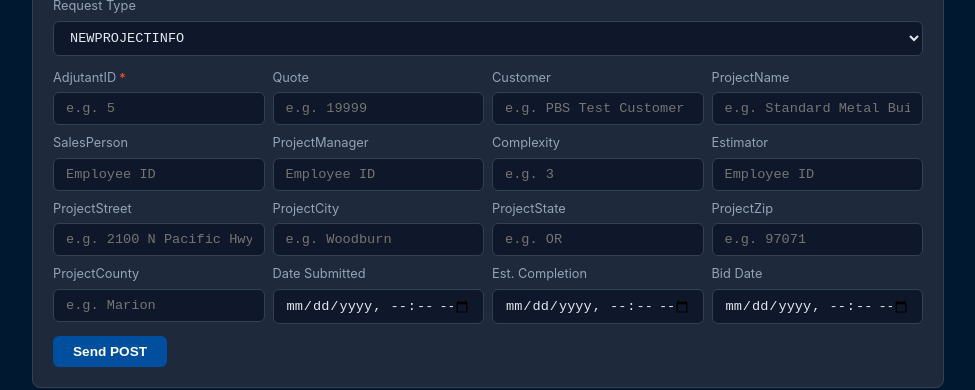
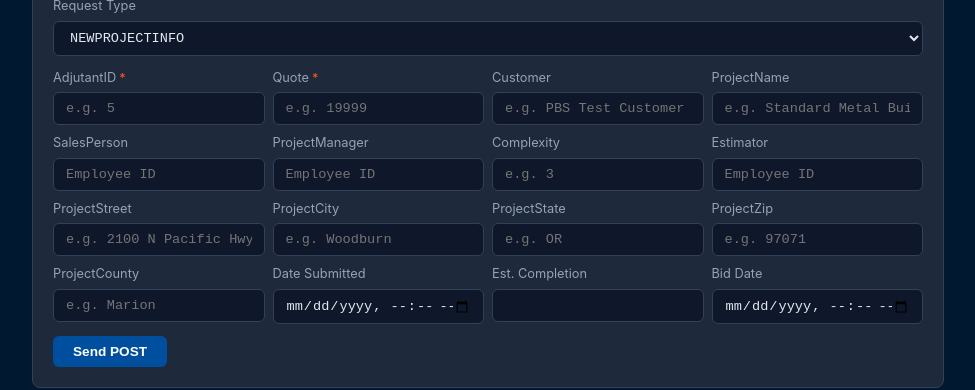
Before and after one commit to PBS-Admin/pbs-database-api, a Next.js app: page /projectinfo in a window 1280 px wide. Shown: the part 1897-2287 px from the top of the page, without its empty margins (152-1127 px from the left). Built offline with nearby package versions, Linux system fonts and the light colour scheme.

Commit message:
AprojectInfo page

```diff
--- a/app/projectinfo/page.tsx
+++ b/app/projectinfo/page.tsx
@@ -75,7 +75,7 @@ export default function ProjectInfoPage() {
         requestTypes={["NEWPROJECTINFO", "SAVEPROJECTINFO"]}
         bodyFields={[
           { label: "AdjutantID", name: "AdjutantID", type: "number", placeholder: "e.g. 5", required: true },
-          { label: "Quote", name: "Quote", type: "number", placeholder: "e.g. 19999" },
+          { label: "Quote", name: "Quote", type: "number", placeholder: "e.g. 19999", required: true },
           { label: "Customer", name: "Customer", type: "text", placeholder: "e.g. PBS Test Customer" },
           { label: "ProjectName", name: "ProjectName", type: "text", placeholder: "e.g. Standard Metal Building" },
           { label: "SalesPerson", name: "SalesPerson", type: "number", placeholder: "Employee ID" },
@@ -88,7 +88,7 @@ export default function ProjectInfoPage() {
           { label: "ProjectZip", name: "ProjectZip", type: "text", placeholder: "e.g. 97071" },
           { label: "ProjectCounty", name: "ProjectCounty", type: "text", placeholder: "e.g. Marion" },
           { label: "Date Submitted", name: "DateSubmitted", type: "datetime-local" },
-          { label: "Est. Completion", name: "EstDateComp", type: "datetime-local" },
+          { label: "Est. Completion", name: "EstDateComp", type: "datetime" },
           { label: "Bid Date", name: "BidDate", type: "datetime-local" },
         ]}
       />
```
